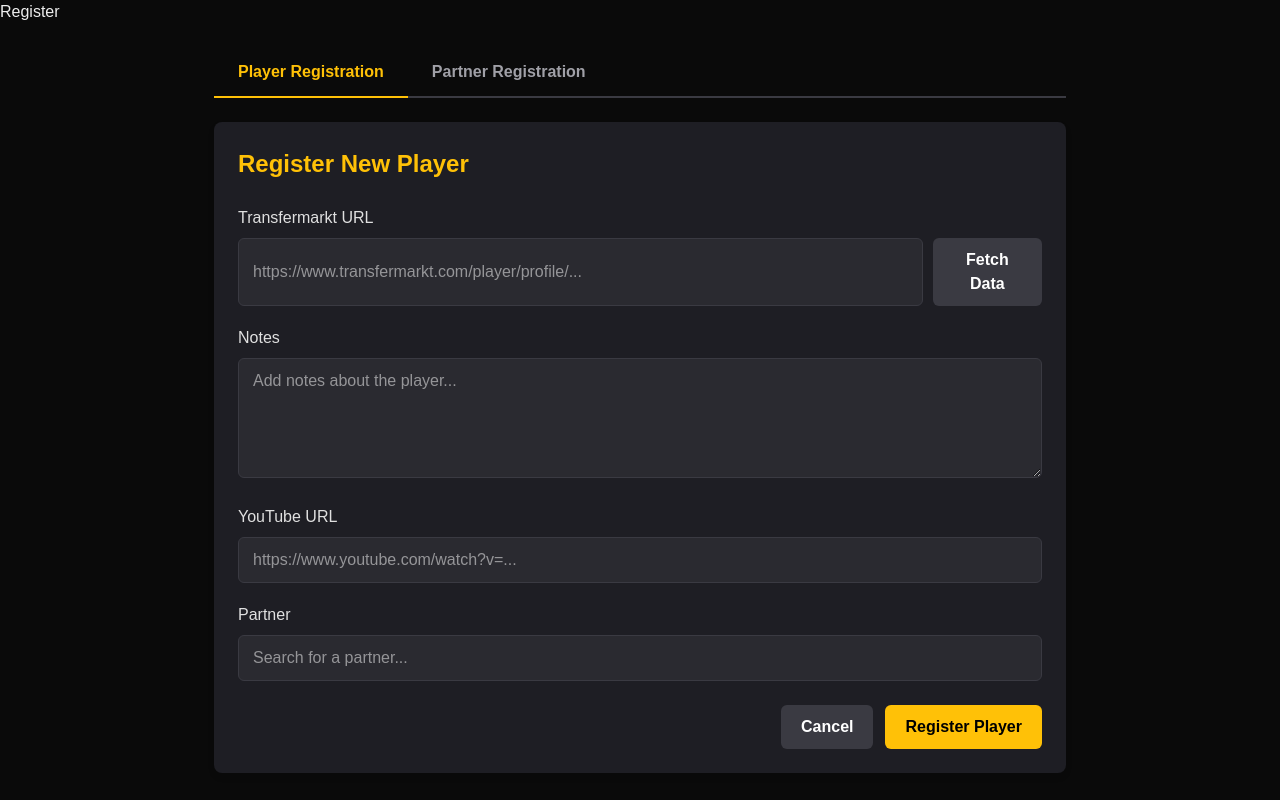
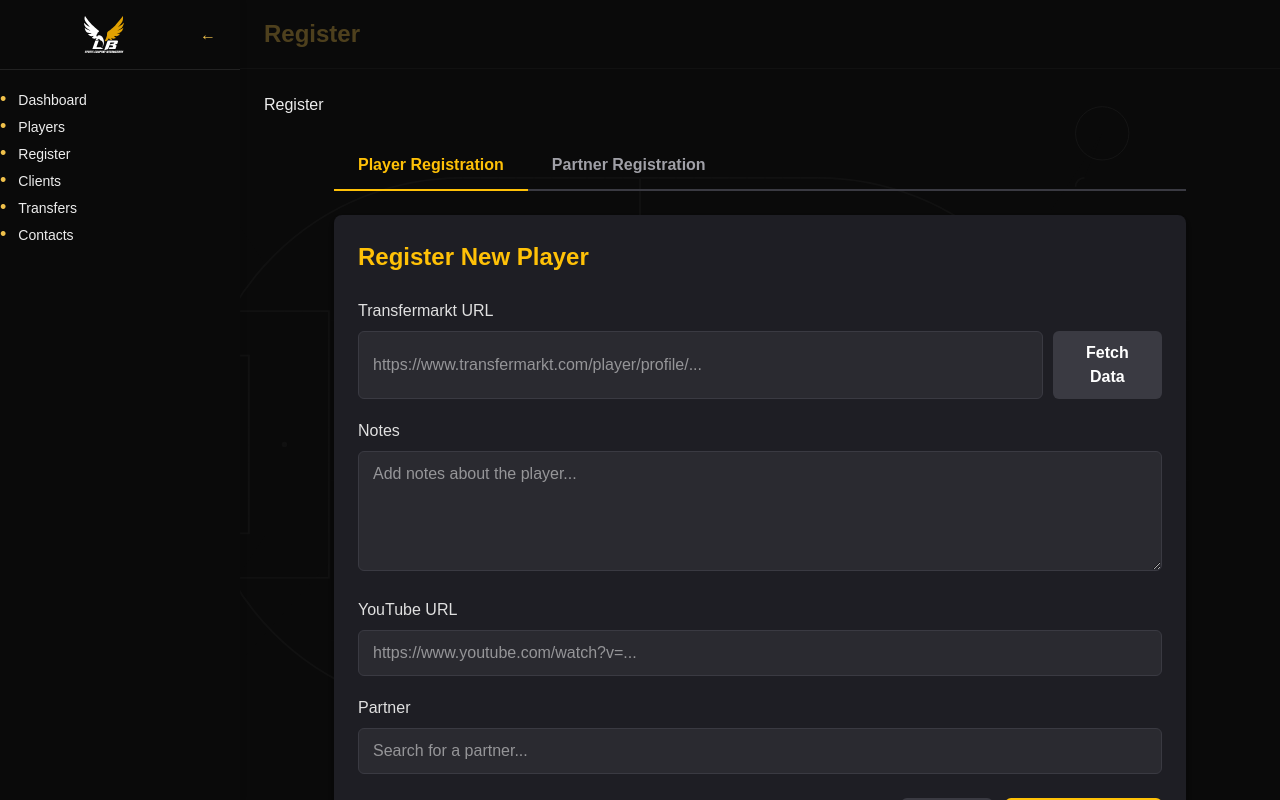
Before and after one commit to opazenha/lbfront, a Next.js app: page /register in a window 1280 px wide. Built offline with nearby package versions, Linux system fonts and the light colour scheme.

Commit message:
Wrap register page in MainLayout and clean up code formatting

```diff
--- a/app/components/Register/Player/index.tsx
+++ b/app/components/Register/Player/index.tsx
@@ -191,7 +191,7 @@ const PlayerRegistrationForm: React.FC<PlayerFormProps> = ({
         {scrapedData && (
           <div className="scraped-data">
             <h3 className="scraped-data-title">Scraped Player Data</h3>
-
+            kj
             <div className="scraped-data-grid">
               {scrapedData.imageUrl && (
                 <div className="data-item">
@@ -243,7 +243,6 @@ const PlayerRegistrationForm: React.FC<PlayerFormProps> = ({
                 <div className="data-value">{scrapedData.contractExpires}</div>
               </div>
             </div>
-
             <CopyToClipboard player={scrapedData} />
           </div>
         )}
--- a/app/register/page.tsx
+++ b/app/register/page.tsx
@@ -2,12 +2,15 @@
 
 import React from 'react';
 import Register from '../components/Register';
+import MainLayout from '../components/MainLayout';
 
 export default function RegisterPage() {
   return (
-    <div className="register-page">
-      <h1 className="page-title">Register</h1>
-      <Register />
-    </div>
+    <MainLayout title="Register">
+      <div className="register-page">
+        <h1 className="page-title">Register</h1>
+        <Register />
+      </div>
+    </MainLayout>
   );
 }
--- a/app/services/register/api.ts
+++ b/app/services/register/api.ts
@@ -63,7 +63,7 @@ export const fetchPlayerDataFromTransfermarkt = async (
         "Content-Type": "application/json",
       },
       // Add cache: 'no-store' to prevent caching issues
-      cache: 'no-store'
+      cache: "no-store",
     });
 
     console.log("API response status:", response.status);
```
